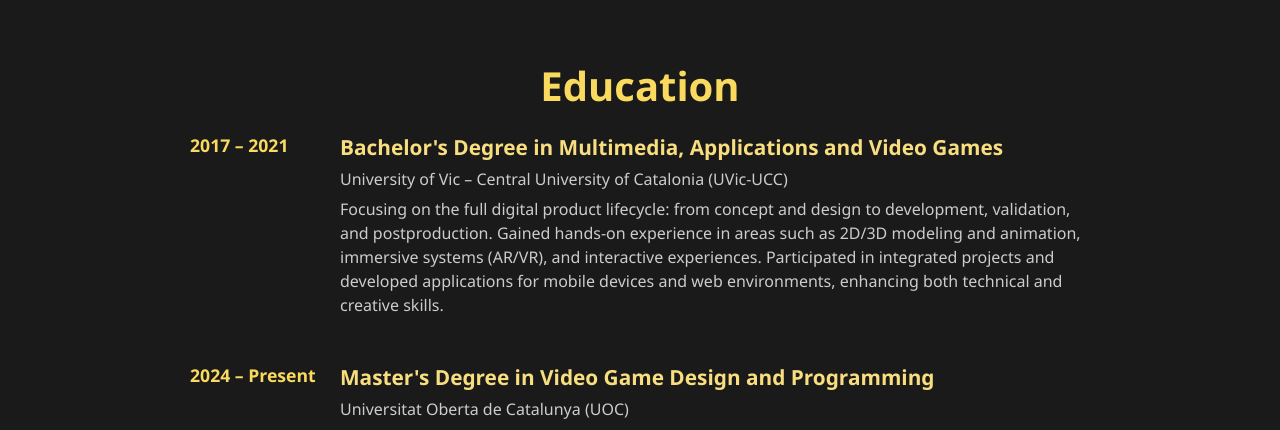
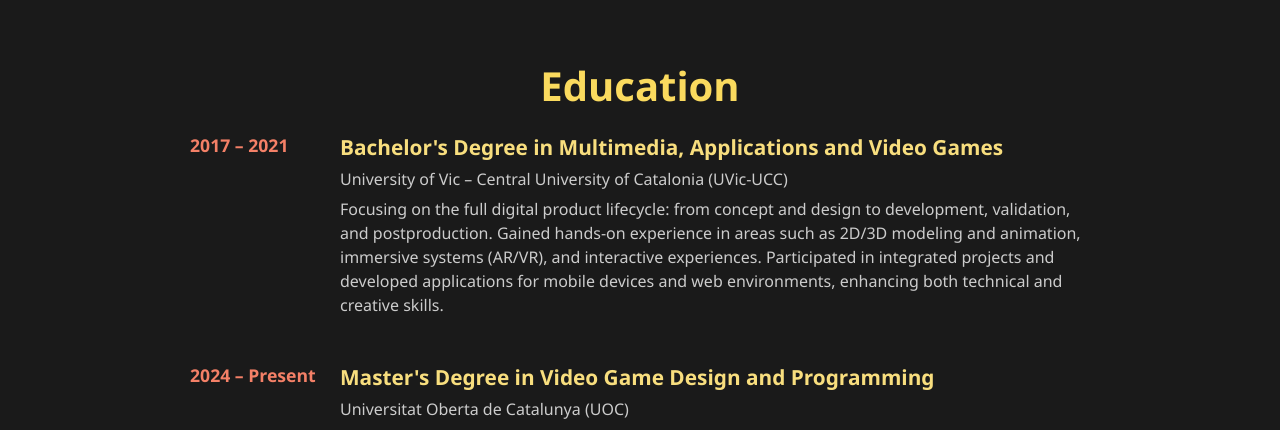
Before and after one commit to polroviraguilar/portfolio, a plain HTML site: page index.html in a window 1280 px wide. Shown: the part 2640-3070 px from the top of the page. Drawn offline with Linux system fonts and the light colour scheme.

Commit message:
Update style.css

```diff
--- a/style.css
+++ b/style.css
@@ -626,7 +626,7 @@ em {
 .edu-year {
   min-width: 130px;
   font-weight: bold;
-  color: #fada5e;
+  color: #f48067;
   font-size: 1.1rem;
 }
 
```
